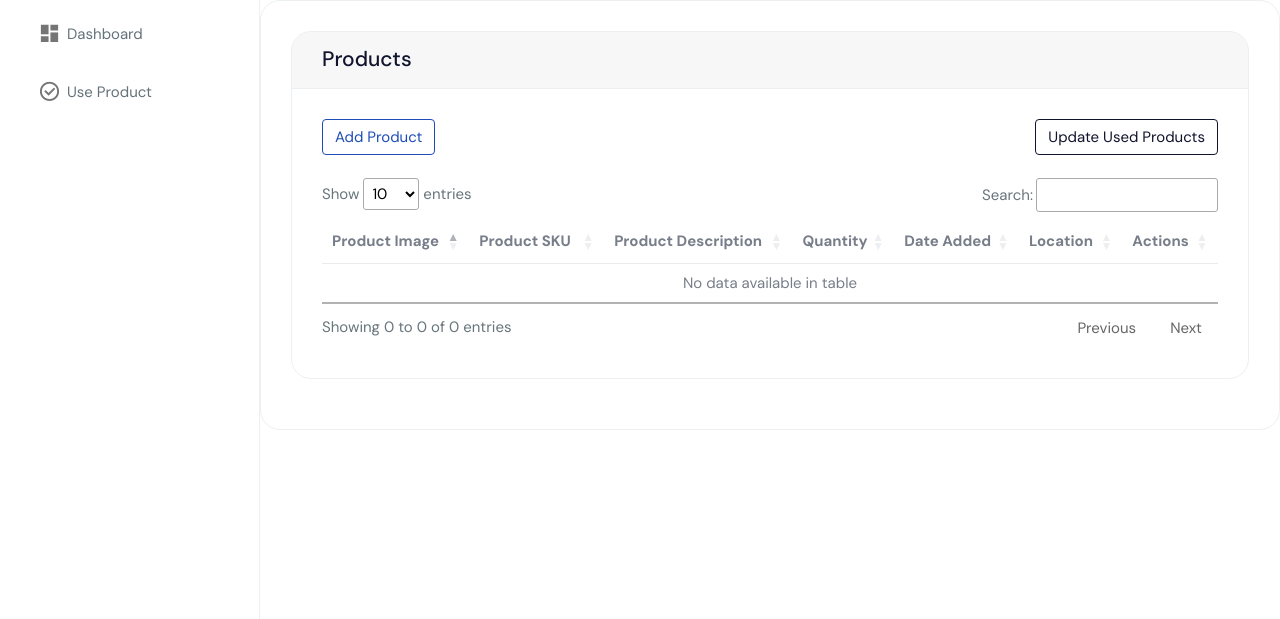
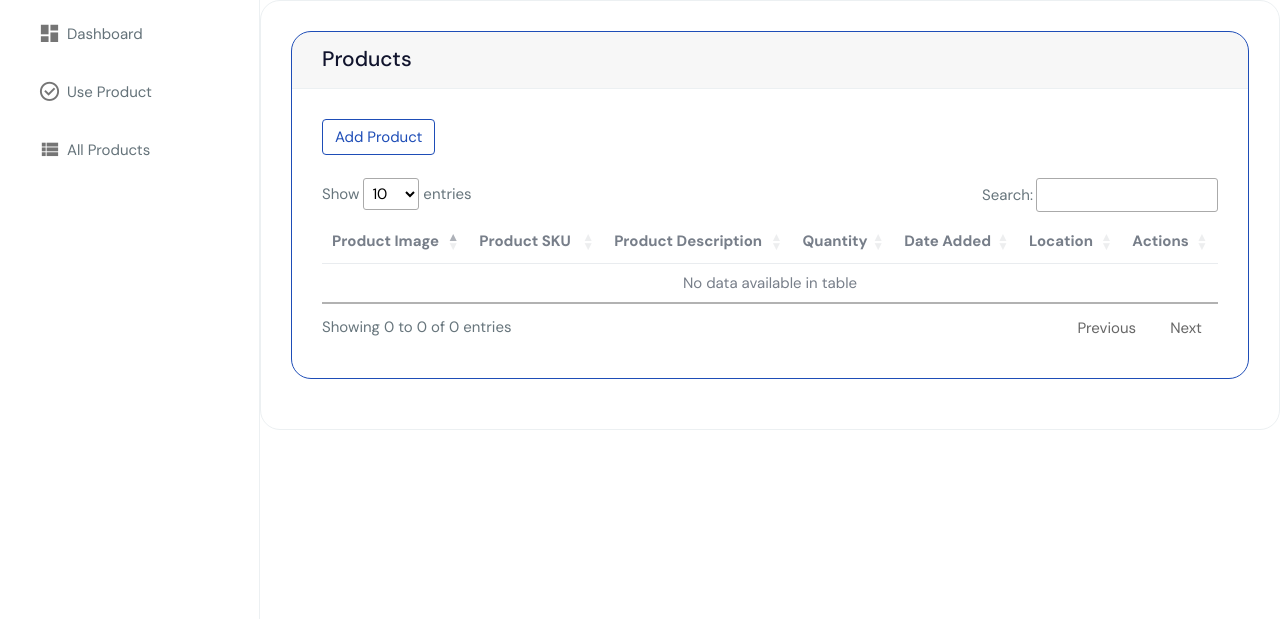
Before and after one commit to furqanbutt/InventoryManagement, a Django app: page / in a window 1280 px wide. Shown: the part 70-689 px from the top of the page. Run offline with Django 3.2, Linux system fonts and the light colour scheme; the visitor is signed in with stand-in values (Sample User, id 1); data that the repository does not hold is empty; some libraries are stand-ins or nearby versions.

Commit message:
interface changes

```diff
--- a/templates/addProduct.html
+++ b/templates/addProduct.html
@@ -1,7 +1,7 @@
 {% extends 'base.html' %}
 {% load static %}
 {% block content %}
-    <div class="card h-100 h-auto">{#   style="height: 92vh !important; background-color: #0d4a79">#}
+    <div class="card border-primary h-100 h-auto">{#   style="height: 92vh !important; background-color: #0d4a79">#}
         <div class="card-body">
             <div class="row">
                 <div class="col-lg-12">
--- a/templates/base.html
+++ b/templates/base.html
@@ -147,6 +147,10 @@
                     <li class="sidebar-item"><a class="sidebar-link waves-effect waves-dark sidebar-link"
                                                 href="{% url 'useProduct' %}" aria-expanded="false"><i
                             class="mdi mdi-check-circle-outline"></i><span class="hide-menu">Use Product</span></a></li>
+                    <li class="sidebar-item"><a class="sidebar-link waves-effect waves-dark sidebar-link"
+                                                href="{% url 'products' %}" aria-expanded="false"><i
+                            class="mdi mdi-view-list"></i><span class="hide-menu">All Products</span></a></li>
+
                 </ul>
             </nav>
         </div>
--- a/templates/dashboard.html
+++ b/templates/dashboard.html
@@ -113,7 +113,7 @@
                     </div>
                     <div class="card border-primary">
                         <h3 class="card-header ">Transactions</h3>
-                        <div class="card-body overflow-scroll">
+                        <div class="card-body">
                             <div>
                                 <br>
                                 <br>
--- a/templates/products.html
+++ b/templates/products.html
@@ -6,13 +6,13 @@
             <div class="row">
                 <div class="col-lg-12">
 
-                    <div class="card">
+                    <div class="card border-primary">
                         <h3 class="card-header ">Products</h3>
                         <div class="card-body overflow-scroll">
                             <div>
                                 <a class="btn btn-outline-primary" href="{% url 'addProduct' %} ">Add Product</a>
-                                <a class="btn btn-outline-dark float-end" href="{% url 'useProduct' %}">Update Used
-                                    Products</a>
+{#                                <a class="btn btn-outline-dark float-end" href="{% url 'useProduct' %}">Update Used#}
+{#                                    Products</a>#}
                                 <br>
                                 <br>
                                 <table class="table" id="dtBasicExample">
--- a/templates/useProduct.html
+++ b/templates/useProduct.html
@@ -38,7 +38,7 @@
             color: #ffffff;
         }
     </style>
-    <div class="card h-100 h-auto">{#   style="height: 92vh !important; background-color: #0d4a79">#}
+    <div class="card border-primary h-100 h-auto">{#   style="height: 92vh !important; background-color: #0d4a79">#}
         <div class="card-body">
             <div class="row">
                 <div class="col-lg-12">
```
